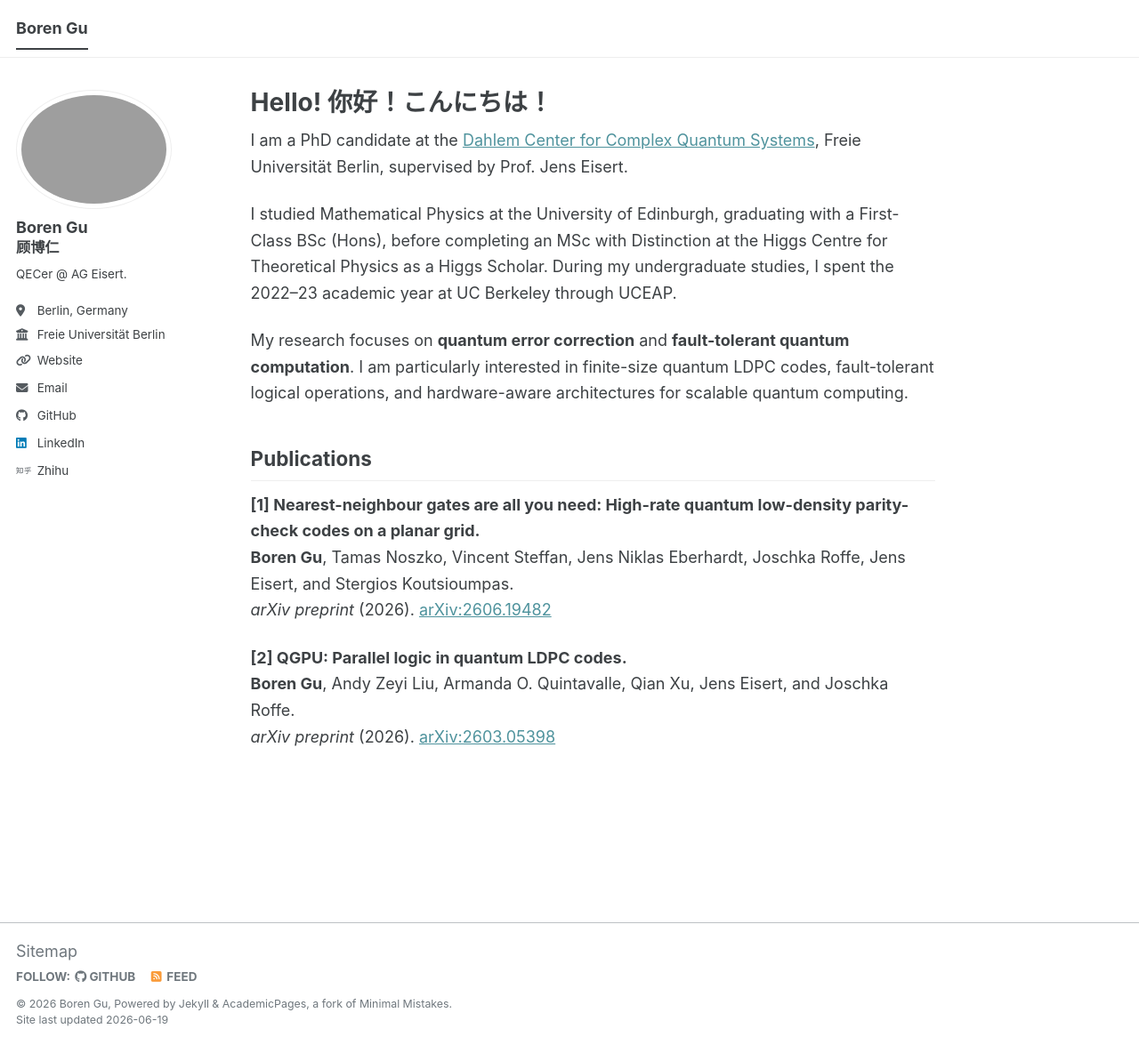
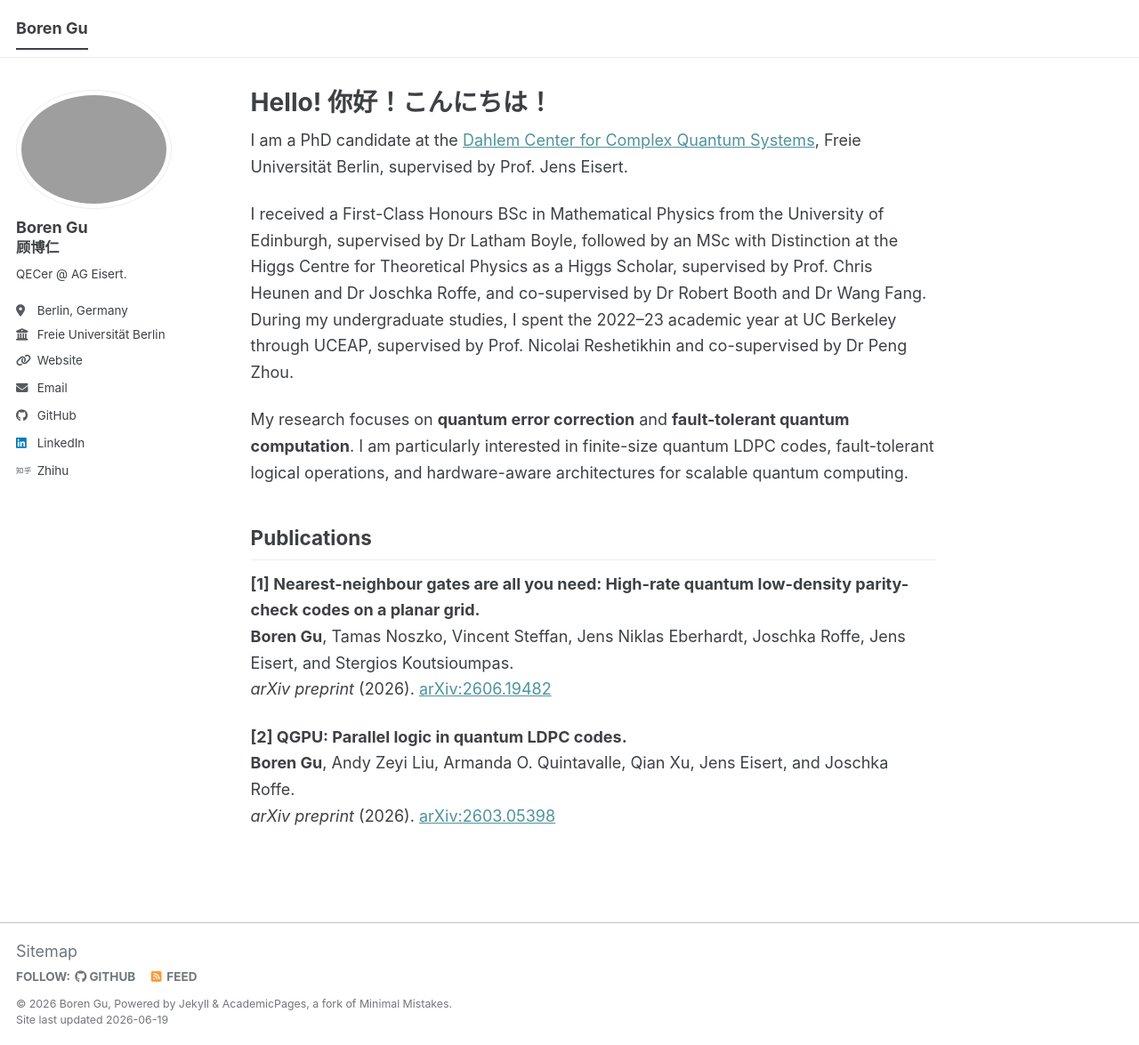
Before and after one commit to BorenGu/borengu_com, a Jekyll site: the page built from _pages/about.md, in a window 1280 px wide and 1175 px high. Shown: the whole window at 89% size. Built offline with Jekyll 4.4.1, drawn with Linux system fonts in a browser that asks for light colours; a script bundle is joined from its source files by our own code; library files that are not in the unit come from our copies.

Commit message:
Expand education and supervision details

```diff
--- a/_pages/about.md
+++ b/_pages/about.md
@@ -10,7 +10,7 @@ redirect_from:
 
 I am a PhD candidate at the [Dahlem Center for Complex Quantum Systems](https://www.physik.fu-berlin.de/en/einrichtungen/ag/ag-eisert/index.html), Freie Universität Berlin, supervised by Prof. Jens Eisert.
 
-I studied Mathematical Physics at the University of Edinburgh, graduating with a First-Class BSc (Hons), before completing an MSc with Distinction at the Higgs Centre for Theoretical Physics as a Higgs Scholar. During my undergraduate studies, I spent the 2022–23 academic year at UC Berkeley through UCEAP.
+I received a First-Class Honours BSc in Mathematical Physics from the University of Edinburgh, supervised by Dr Latham Boyle, followed by an MSc with Distinction at the Higgs Centre for Theoretical Physics as a Higgs Scholar, supervised by Prof. Chris Heunen and Dr Joschka Roffe, and co-supervised by Dr Robert Booth and Dr Wang Fang. During my undergraduate studies, I spent the 2022–23 academic year at UC Berkeley through UCEAP, supervised by Prof. Nicolai Reshetikhin and co-supervised by Dr Peng Zhou.
 
 My research focuses on **quantum error correction** and **fault-tolerant quantum computation**. I am particularly interested in finite-size quantum LDPC codes, fault-tolerant logical operations, and hardware-aware architectures for scalable quantum computing.
 
```
